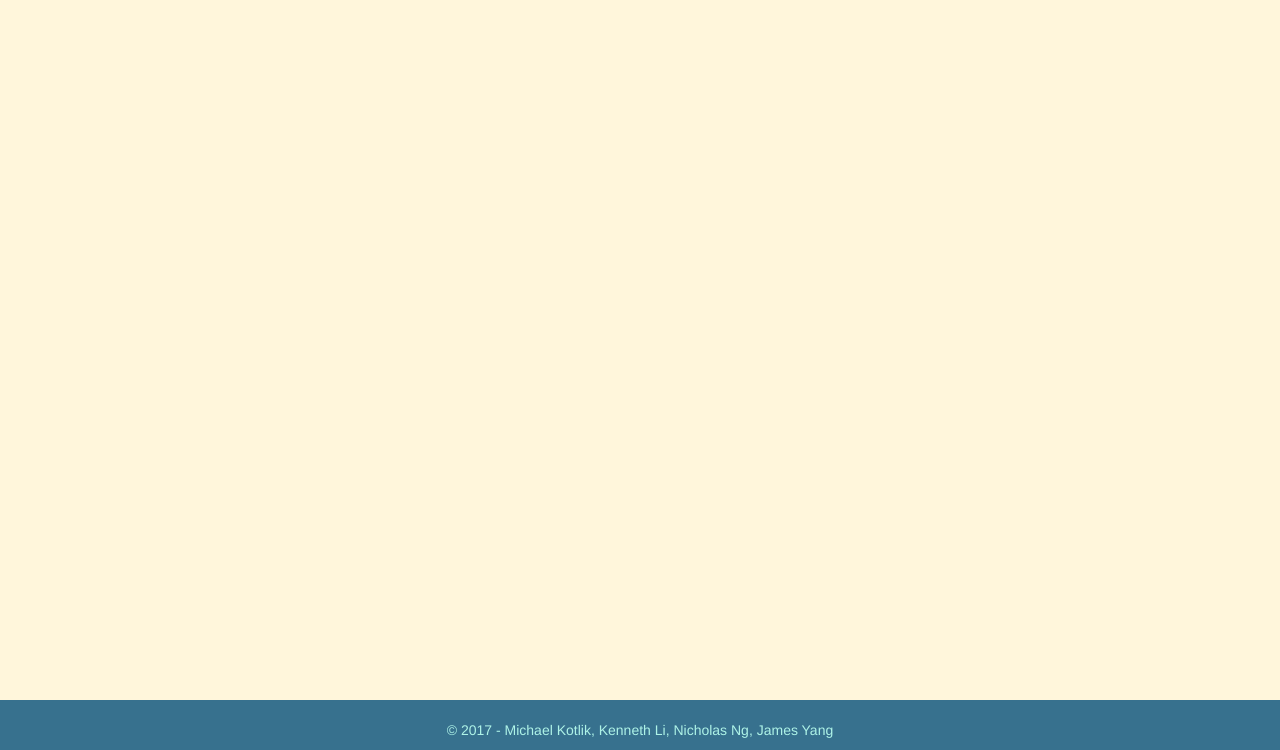
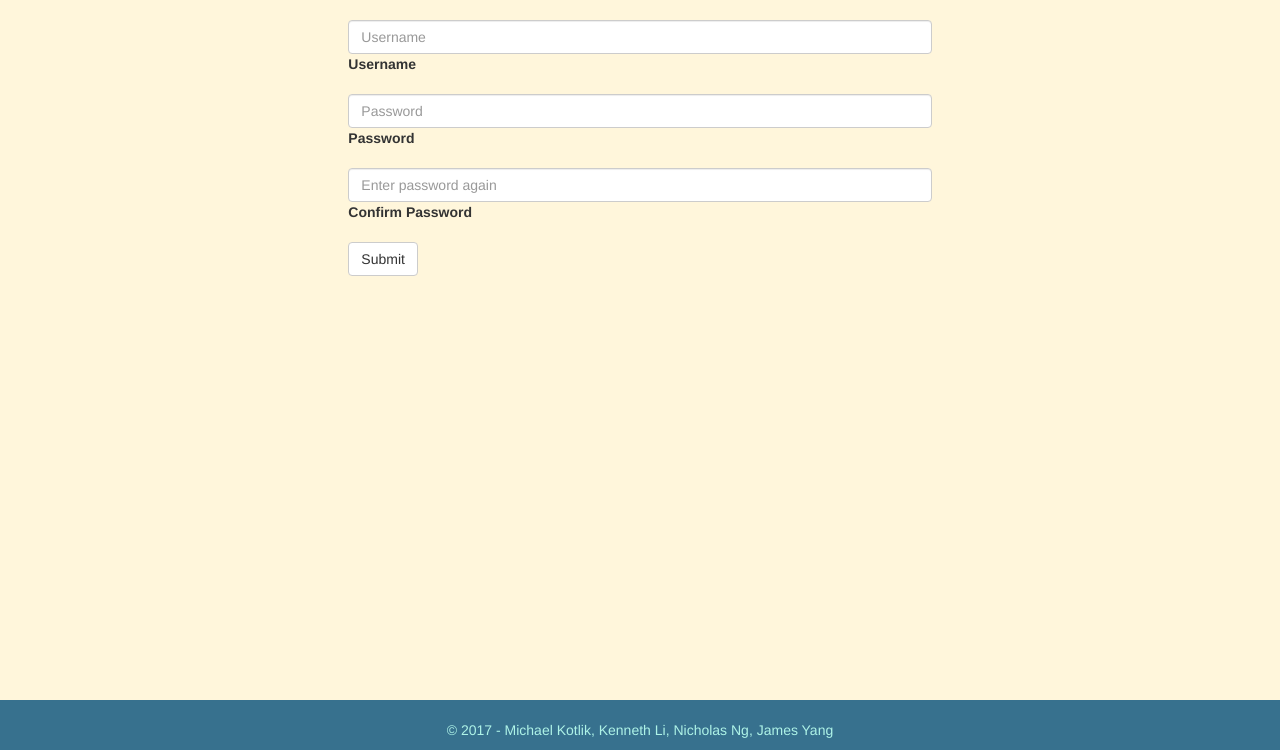
Before and after one commit to MKotlik/CorrectHorseBatteryStaple, a Flask app: page /signup/ in a window 1280 px wide. Shown: the part 50-800 px from the top of the page. Run offline with Flask 2, Linux system fonts and the light colour scheme; some libraries are stand-ins or nearby versions.

Commit message:
Fixed registration form ajax

```diff
--- a/app/app.py
+++ b/app/app.py
@@ -72,7 +72,7 @@ def profile():
     # NOTE: Shows a "please log in" page or redirects to login if not logged in
     if not is_logged_in():
         return redirect(url_for('login'))
-    pass
+    return render_template('profile.html')
 
 
 @app.route("/search/<query>")
@@ -81,7 +81,7 @@ def search(query):
     # NOTE: should we have a search page w/o query as well? (/search/)
     if not is_logged_in():
         return redirect(url_for('login'))
-    pass
+    return render_template('search.html')
 
 
 @app.route("/test/")
--- /dev/null
+++ b/app/static/js/custom-signup.js
@@ -0,0 +1,116 @@
+$(document).ready(function() {
+
+  $("#registerForm").submit(function(e) {
+    e.preventDefault();
+    //var keep = $("#registerForm").serialize().split("&")[0]
+    //var keepo = keep.split("=");
+    console.log($(this).serialize());
+    $.ajax({
+      type: "POST",
+      url: "/ajaxsignup/",
+      //data: keepo[1],
+      data: $(this).serialize(),
+      success: function(response) {
+        if (response == "ok") {
+          $("#registerFormButton").html("Signing Up ...");
+          /*setTimeout("window.location. = '/home/';", 4000);*/
+          window.location = "/home/";
+        } else if (response == "taken"){
+          $("#registerStatus").fadeIn(1000, function() {
+            $("#registerStatus").html('<span class="text-danger">Username is taken.</span>');
+          });
+        } else {
+          //Implies "badpass" response status
+          $("#registerStatus").fadeIn(1000, function() {
+            $("#registerStatus").html('<span class="text-danger">Password is too short.</span>');
+          });
+        }
+      }
+    });
+  });
+
+  $("#registerClose").click(function(e) {
+    $("#registerForm").find("input[type=text], input[type=password]").val("");
+    $("#registerStatus").html('');
+    clearValidateIcon();
+  });
+
+  /* Validate password */
+  function validatePassword() {
+    if ($("#registerConfirmPassword").val() !== "") {
+      group = $("#confirmPasswordGroup");
+      icon = $("#confirmPasswordIcon");
+      if (!group.hasClass("has-feedback")) {
+        group.addClass("has-feedback");
+      }
+      /* debug to see why wrong passwords are getting checkmarks */
+      /* get icon on one line */
+      /* genetic cars? */
+      if ($("#registerPassword").val() == "" || $("#registerConfirmPassword").val() != $("#registerPassword").val()) {
+        console.log(escape($("#registerPassword").val()));
+        console.log(escape($("#registerConfirmPassword").val()));
+        console.log($("#registerConfirmPassword").val() == $("#registerPassword").val());
+        /* Checked that passwords dont match */
+        if (group.hasClass("has-success")) {
+          group.removeClass("has-success");
+        }
+        if (icon.hasClass("glyphicon-ok")) {
+          icon.removeClass("glyphicon-ok");
+        }
+        group.addClass("has-error");
+        icon.addClass("glyphicon-remove");
+        /* Icon formatted, time to show it */
+        if (icon.hasClass("hidden")) {
+          icon.removeClass("hidden");
+        }
+        /*icon.css('color', '#cc0000');*/
+      } else {
+        /* Checked that passwords do match */
+        if (group.hasClass("has-error")) {
+          group.removeClass("has-error");
+        }
+        if (icon.hasClass("glyphicon-remove")) {
+          icon.removeClass("glyphicon-remove");
+        }
+        group.addClass("has-success");
+        icon.addClass("glyphicon-ok");
+        /* Icon formatted, time to show it */
+        if (icon.hasClass("hidden")) {
+          icon.removeClass("hidden");
+        }
+        /* icon.css('color', '#00ff4d'); */
+      }
+    } else {
+      clearValidateIcon();
+    }
+  }
+
+  function clearValidateIcon() {
+    group = $("#confirmPasswordGroup");
+    icon = $("#confirmPasswordIcon");
+    if (group.hasClass("has-feedback")) {
+      group.removeClass("has-feedback");
+    }
+    if (group.hasClass("has-error")) {
+      group.removeClass("has-error");
+    }
+    if (group.hasClass("has-success")) {
+      group.removeClass("has-success");
+    }
+    if (icon.hasClass("glyphicon-ok")) {
+      icon.removeClass("glyphicon-ok");
+    }
+    if (icon.hasClass("glyphicon-remove")) {
+      icon.removeClass("glyphicon-remove");
+    }
+    icon.addClass("hidden");
+  }
+
+  $("#registerConfirmPassword").keyup(function(e) {
+    validatePassword();
+  });
+
+  $("#registerPassword").keyup(function(e) {
+    validatePassword();
+  });
+});
--- a/app/templates/login.html
+++ b/app/templates/login.html
@@ -1,6 +1,7 @@
 {% extends "base.html" %}
 
 {% block custom_css %}
+<link href="/static/css/login-style.css" rel="stylesheet">
 {% endblock custom_css %}
 
 {% block title %}
@@ -37,7 +38,5 @@ Log In - sculpt.io
     </div>
   </div>
 </div>
-<script src="/static/js/bootstrap.min.js"></script>
-<script src="/static/js/jquery.min.js"></script>
 <script src="/static/js/custom-login.js"></script>
 {% endblock body %}
--- a/app/templates/signup.html
+++ b/app/templates/signup.html
@@ -1,11 +1,45 @@
 {% extends "base.html" %}
+
+{% block custom_css %}
+<link href="/static/css/login-style.css" rel="stylesheet"> {% endblock custom_css %}
+
+{% block title %} Log In - sculpt.io {% endblock title %}
 
 {% block icon_bar %}
 <span class="icon-bar"></span>
-<span class="icon-bar"></span>
-{% endblock icon_bar %}
+<span class="icon-bar"></span> {% endblock icon_bar %}
 
 {% block nav_links %}
 <li><a href="/login/">Log In</a></li>
 <li><a href="/signup/">Sign Up</a></li>
 {% endblock nav_links %}
+
+{% block body %}
+<div class="container-fluid" id="login-cont">
+  <div class="row" id="login-row">
+    <div class="col-md-8 col-md-offset-2" id="login-col">
+      <div id="registerStatus">
+
+      </div>
+      <form id="registerForm" action="/ajaxsignup/" method="post">
+        <div class="form-group">
+          <input type="text" class="form-control" id="registerUsername" name="username" placeholder="Username" required>
+          <label for="registerUsername">Username</label>
+        </div>
+        <div class="form-group">
+          <input type="password" class="form-control" id="registerPassword" name="password" placeholder="Password" required>
+          <label for="registerPassword">Password</label>
+        </div>
+        <div class="form-group" id="confirmPasswordGroup">
+          <!-- <span><input type="password" class="form-control" id="registerConfirmPassword" name="confirmPassword" placeholder="Enter password again" required><span id="confirmPasswordIcon"></span></span> -->
+          <input type="password" class="form-control" id="registerConfirmPassword" name="confirmPassword" placeholder="Enter password again" required>
+          <span id="confirmPasswordIcon" class="glyphicon form-control-feedback hidden"></span>
+          <label for="registerConfirmPassword">Confirm Password</label>
+        </div>
+        <button id="registerFormButton" type="submit" class="btn btn-default">Submit</button>
+      </form>
+    </div>
+  </div>
+</div>
+<script src="/static/js/custom-signup.js"></script>
+{% endblock body %}
```
Also changed, not shown: app/static/js/custom-login.js (+2 -106 lines).
